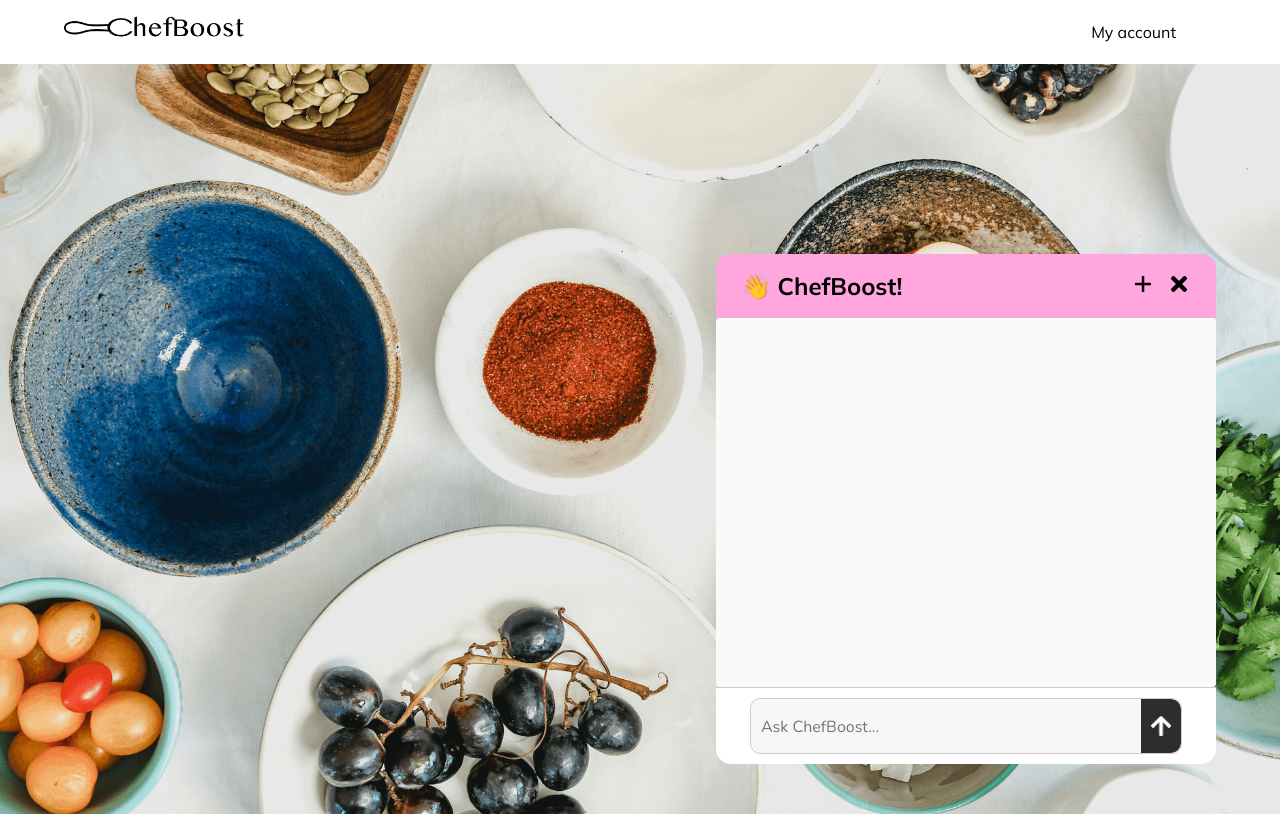
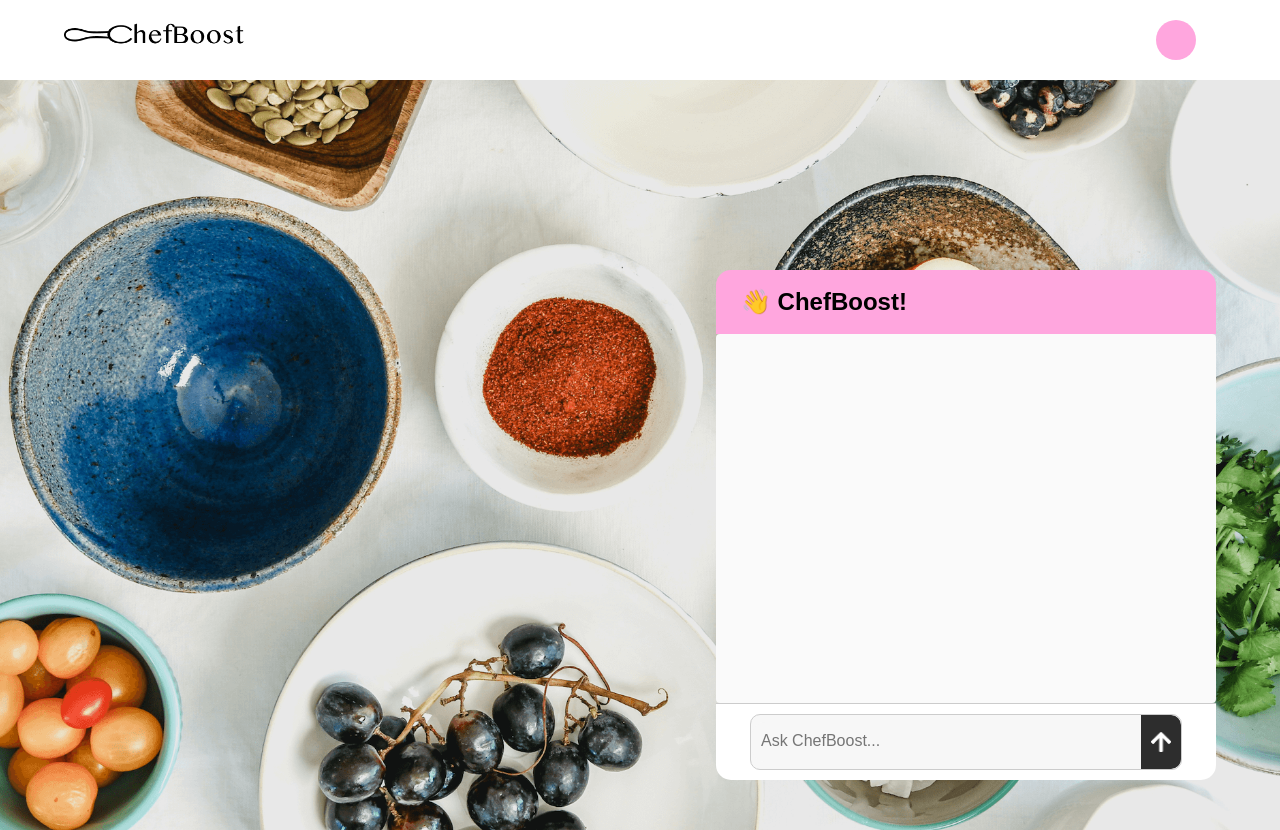
Before and after one commit to twosavoie/gen-ai-recipe-chatbot, a Flask app: page / in a window 1280 px wide. Run offline with Flask 3, Linux system fonts and the light colour scheme.

Commit message:
index.html fix

```diff
--- a/templates/index.html
+++ b/templates/index.html
@@ -1,45 +1,32 @@
 <!doctype html>
 <html lang="en">
-
 <head>
   <title>ChefBoost</title>
-  <meta name="viewport" content="width=device-width, initial-scale=1, shrink-to-fit=no">
+  <title>ChefBoost</title>
   <link rel="stylesheet" href="{{ url_for('static', filename='main.css') }}" />
-  <link rel="preconnect" href="https://fonts.googleapis.com">
-  <link rel="preconnect" href="https://fonts.gstatic.com" crossorigin>
-  <link href="https://fonts.googleapis.com/css2?family=Mulish:ital,wght@0,200..1000;1,200..1000&display=swap"
-    rel="stylesheet">
-  <link href="https://fonts.googleapis.com/css2?family=Nunito:ital,wght@0,200..1000;1,200..1000&display=swap"
-    rel="stylesheet">
-  <script src="{{ url_for('static', filename='script.js') }}" defer></script>
+
   <!-- Marked for Markdown parsing -->
   <script src="https://cdn.jsdelivr.net/npm/marked/marked.min.js"></script>
 
   <style>
     /* Basic styling for chat messages */
     .messages {
-      max-height: 60vh;
-      /* Allow scrolling if needed */
-      overflow-y: auto;
-      /* Vertical scrollbar if content exceeds 60vh */
+      max-height: 60vh;       /* Allow scrolling if needed */
+      overflow-y: auto;       /* Vertical scrollbar if content exceeds 60vh */
       /* margin: 1rem 0; */
       padding: 1rem;
       background: #fafafa;
       border-radius: 4px;
     }
-
-    .assistant-message,
-    .user-message {
+    .assistant-message, .user-message {
       margin: 0.5rem 0;
       padding: 0.75rem;
       border-radius: 4px;
       line-height: 1.4;
     }
-
     .assistant-message {
       background: #f7f7f7;
     }
-
     .user-message {
       background: #d0ebff;
       text-align: right;
@@ -54,18 +41,11 @@
       width: 32px;
       height: 32px;
       animation: spin 1s linear infinite;
-      margin: 0 auto;
-      /* center horizontally within its container */
+      margin: 0 auto; /* center horizontally within its container */
     }
-
     @keyframes spin {
-      0% {
-        transform: rotate(0deg);
-      }
-
-      100% {
-        transform: rotate(360deg);
-      }
+      0%   { transform: rotate(0deg); }
+      100% { transform: rotate(360deg); }
     }
   </style>
 
@@ -174,12 +154,12 @@
       <figure>
         <a href="{{ url_for('index') }}">
           <img src="{{ url_for('static', filename='logo.png') }}" alt="" class="logo">
-          <span class="visually-hidden">ChefBoost</span>
         </a>
         <h1 class="visually-hidden">ChefBoost</h1>
       </figure>
       <div class="user-info">
-        <p>My account</p>
+        <div class="avatar-circle">
+        </div>
       </div>
     </div>
   </header>
@@ -190,16 +170,6 @@
         <section class="chatbot-header">
           <div class="chatbot-content-wrapper">
             <h2>👋 ChefBoost!</h2>
-            <div class="open-close-icons">
-              <button type="button">
-                <img src="{{ url_for('static', filename='open-icon.png' ) }}" alt="" class="logo"><span
-                  class="visually-hidden">open modal</span>
-              </button>
-              <button type="button">
-                <img src="{{ url_for('static', filename='close-icon.png' ) }}" alt="" class="logo"><span
-                  class="visually-hidden">close modal</span>
-              </button>
-            </div>
           </div>
         </section>
 
@@ -215,7 +185,6 @@
                 <textarea id="query" placeholder="Ask ChefBoost..." autofocus required></textarea>
                 <button type="submit" id="send-btn">
                   <img src="{{ url_for('static', filename='send-icon.png') }}" alt="Send" class="send-icon">
-                  <span class="visually-hidden">Send prompt</span>
                 </button>
               </div>
             </form>
@@ -225,5 +194,4 @@
     </div>
   </main>
 </body>
-
 </html>
```
